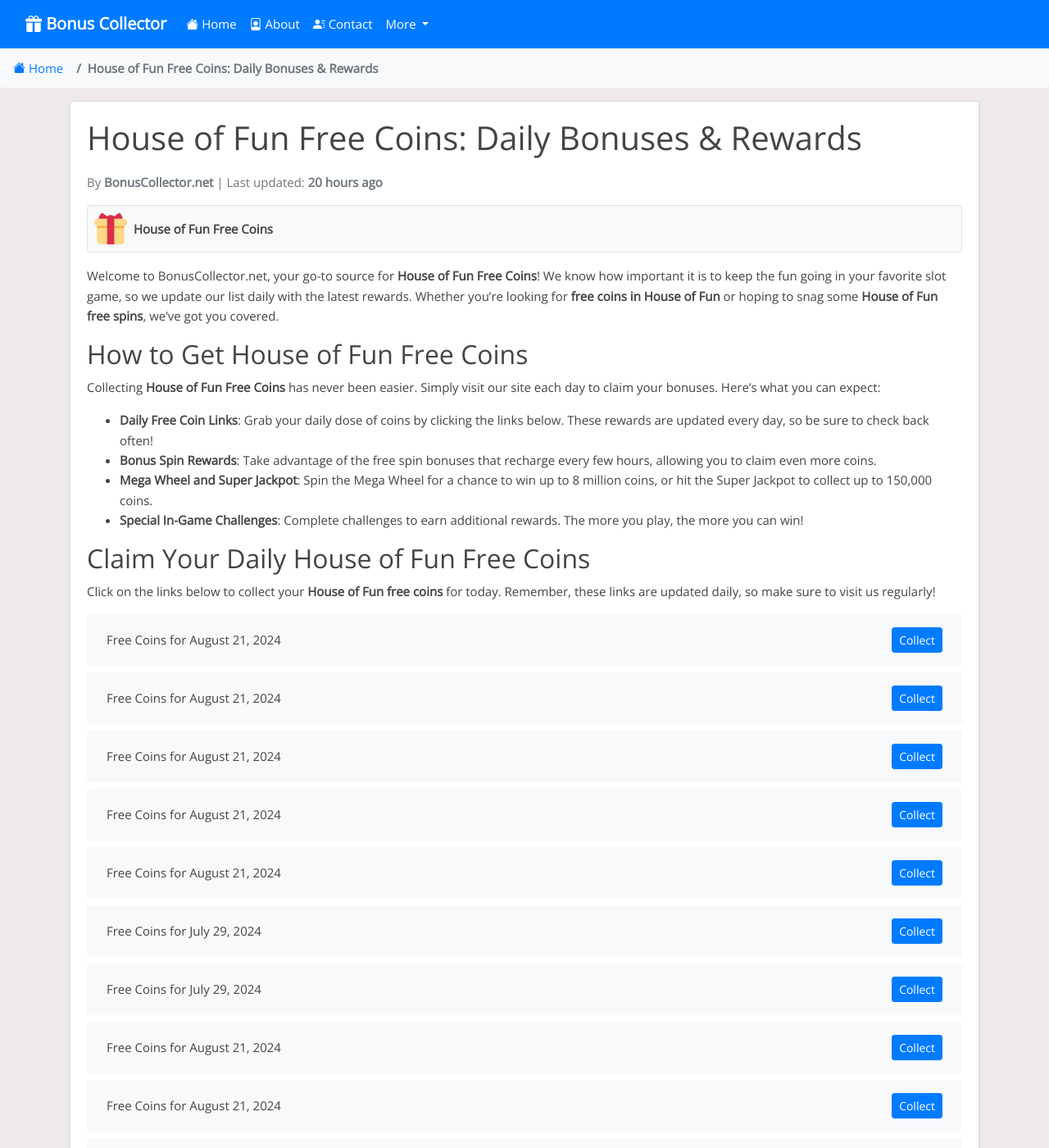
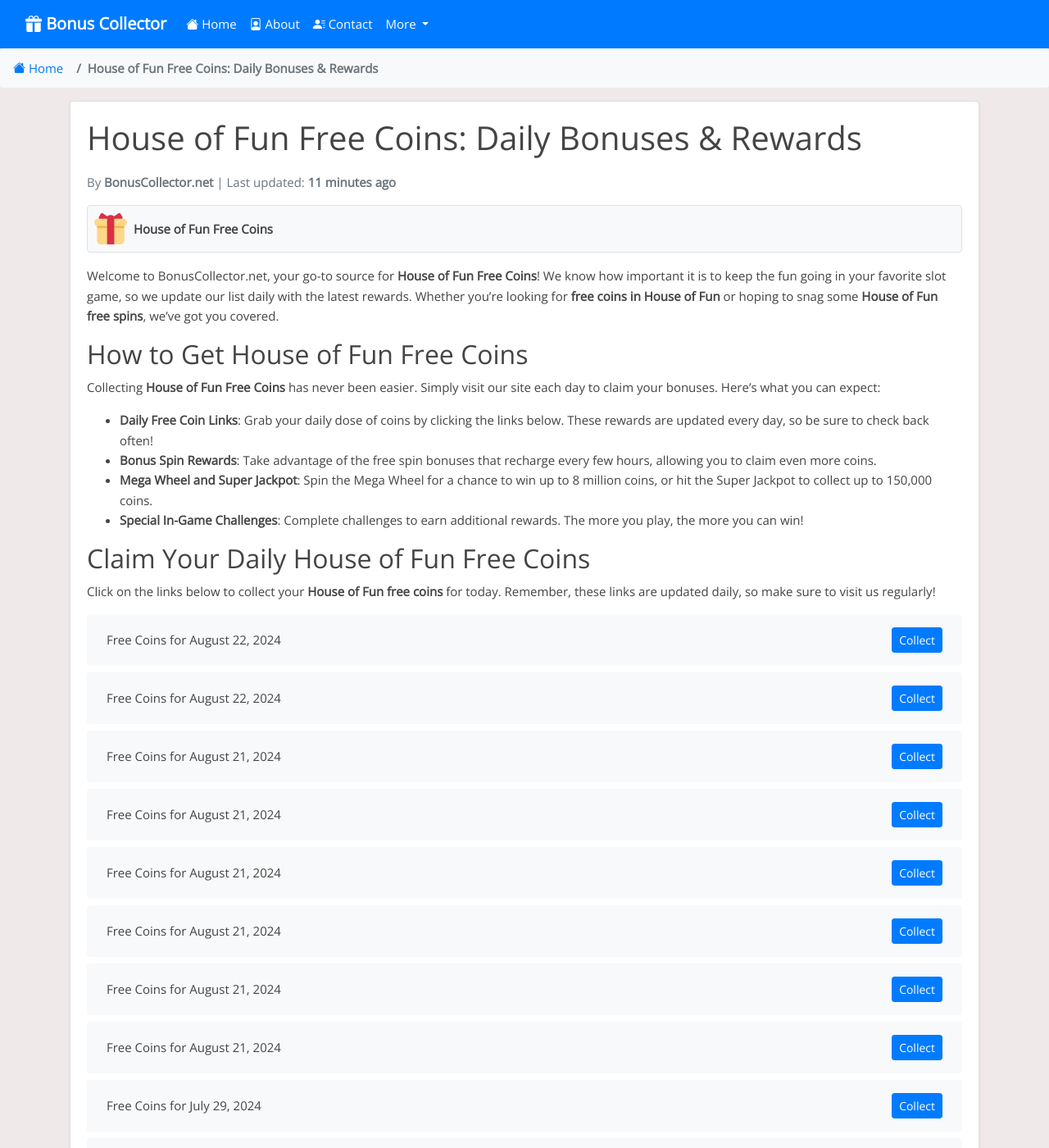
Before and after one commit to Prollad99/bs-net, a Jekyll site: the page built from _posts/2024-06-29-house-of-fun.md, in a window 1280 px wide and 1400 px high. Shown: the whole window at 82% size. Built offline with Jekyll 4.4.1, drawn with Linux system fonts in a browser that asks for light colours; nearby versions of some CDN libraries; comment, search, counter and statistics services are not loaded; some of the changed text lies outside the part shown.

Commit message:
Update house-of-fun reward links and last modified date

```diff
--- a/_data/include_files.yml
+++ b/_data/include_files.yml
@@ -11,7 +11,7 @@
   last_modified: 2024-08-21 17:33:19
 
 house-of-fun.html:
-  last_modified: 2024-08-21 07:09:24
+  last_modified: 2024-08-22 03:12:12
 
 cash-frenzy.html:
   last_modified: 2024-08-21 12:18:03
--- a/_includes/house-of-fun.html
+++ b/_includes/house-of-fun.html
@@ -1,4 +1,16 @@
 <ul class="list-group mt-3 mb-4">
+  <li class="list-group-item d-flex justify-content-between align-items-center">
+    <span>Free Coins for August 22, 2024</span>
+    <a href="https://playtika.onelink.me/hof/w4blbwsu?af_dp=hof%3A%2F%2F&af_force_deeplink=true&c_id=2024M8D21_23&s_id=1060&deeplink=eyJpZCI6ImYwN2I5MzViLTQ5NzQtNDY2Yi1iN2E5LTM2Y2Y3MDIzZWZiMiIsImFjIjoiaG9mX2dpZnRfY291cG9uIn0=" class="btn btn-primary btn-sm">Collect</a>
+  </li>
+  <li class="list-group-item d-flex justify-content-between align-items-center">
+    <span>Free Coins for August 22, 2024</span>
+    <a href="https://playtika.onelink.me/hof/w4blbwsu?af_dp=hof%3A%2F%2F&af_force_deeplink=true&c_id=2024M8D21_19&s_id=1060&deeplink=eyJpZCI6IjJlYmQxMjVmLTFhYjItNDNhMC1iYzhiLTQwMzE3ZDc4MzBhMiIsImFjIjoiaG9mX2dpZnRfY291cG9uIn0=" class="btn btn-primary btn-sm">Collect</a>
+  </li>
+  <li class="list-group-item d-flex justify-content-between align-items-center">
+    <span>Free Coins for August 21, 2024</span>
+    <a href="https://playtika.onelink.me/hof/w4blbwsu?af_dp=hof%3A%2F%2F&af_force_deeplink=true&c_id=2024M8D21_07&s_id=1060&deeplink=eyJpZCI6ImNkMjI3M2YyLWMxOWItNDI1My05YTRlLTY1N2RiZTkyZmVjOSIsImFjIjoiaG9mX2dpZnRfY291cG9uIn0=" class="btn btn-primary btn-sm">Collect</a>
+  </li>
   <li class="list-group-item d-flex justify-content-between align-items-center">
     <span>Free Coins for August 21, 2024</span>
     <a href="https://playtika.onelink.me/hof/w4blbwsu?af_force_deeplink=true&deeplink=eyJpZCI6ImNkMjI3M2YyLWMxOWItNDI1My05YTRlLTY1N2RiZTkyZmVjOSIsImFjIjoiaG9mX2dpZnRfY291cG9uIn0=" class="btn btn-primary btn-sm">Collect</a>
@@ -38,10 +50,6 @@
   <li class="list-group-item d-flex justify-content-between align-items-center">
     <span>Free Coins for August 21, 2024</span>
     <a href="https://playtika.onelink.me/hof/w4blbwsu?af_force_deeplink=true&deeplink=eyJpZCI6ImYxYWJiZDkxLTNkOGQtNDA4ZS1hOTI5LThkMjk3NWIzYjdkYyIsImFjIjoiaG9mX2dpZnRfY291cG9uIn0=" class="btn btn-primary btn-sm">Collect</a>
-  </li>
-  <li class="list-group-item d-flex justify-content-between align-items-center">
-    <span>Free Coins for August 21, 2024</span>
-    <a href="https://playtika.onelink.me/hof/w4blbwsu?af_dp=hof%3A%2F%2F&af_force_deeplink=true&c_id=2024M8D21_07&s_id=1060&deeplink=eyJpZCI6ImNkMjI3M2YyLWMxOWItNDI1My05YTRlLTY1N2RiZTkyZmVjOSIsImFjIjoiaG9mX2dpZnRfY291cG9uIn0=" class="btn btn-primary btn-sm">Collect</a>
   </li>
   <li class="list-group-item d-flex justify-content-between align-items-center">
     <span>Free Coins for August 21, 2024</span>
@@ -391,12 +399,4 @@
     <span>Free Coins for August 8, 2024</span>
     <a href="https://playtika.onelink.me/hof/w4blbwsu?af_force_deeplink=true&deeplink=eyJpZCI6IjJmNWZlNTk0LWM1NDYtNDY4Ny1iOGMwLWMxNjdiMGUyNWUzOCIsImFjIjoiaG9mX2dpZnRfY291cG9uIn0=" class="btn btn-primary btn-sm">Collect</a>
   </li>
-  <li class="list-group-item d-flex justify-content-between align-items-center">
-    <span>Free Coins for August 8, 2024</span>
-    <a href="https://playtika.onelink.me/hof/w4blbwsu?af_force_deeplink=true&deeplink=eyJpZCI6IjE4NTg0NTFjLWY1NmEtNGViNS05YThhLTZkZjMwZmZiYzgzOCIsImFjIjoiaG9mX2dpZnRfY291cG9uIn0=" class="btn btn-primary btn-sm">Collect</a>
-  </li>
-  <li class="list-group-item d-flex justify-content-between align-items-center">
-    <span>Free Coins for August 8, 2024</span>
-    <a href="https://playtika.onelink.me/hof/w4blbwsu?af_force_deeplink=true&deeplink=eyJpZCI6IjFiYzhkZDA3LWI1NDUtNDQ4My1hNjJmLTcwOTFkYjUxYjQ0YiIsImFjIjoiaG9mX2dpZnRfY291cG9uIn0=" class="btn btn-primary btn-sm">Collect</a>
-  </li>
 </ul>
```
Also changed, not shown: links-json/house-of-fun.json (+12 -12 lines).
